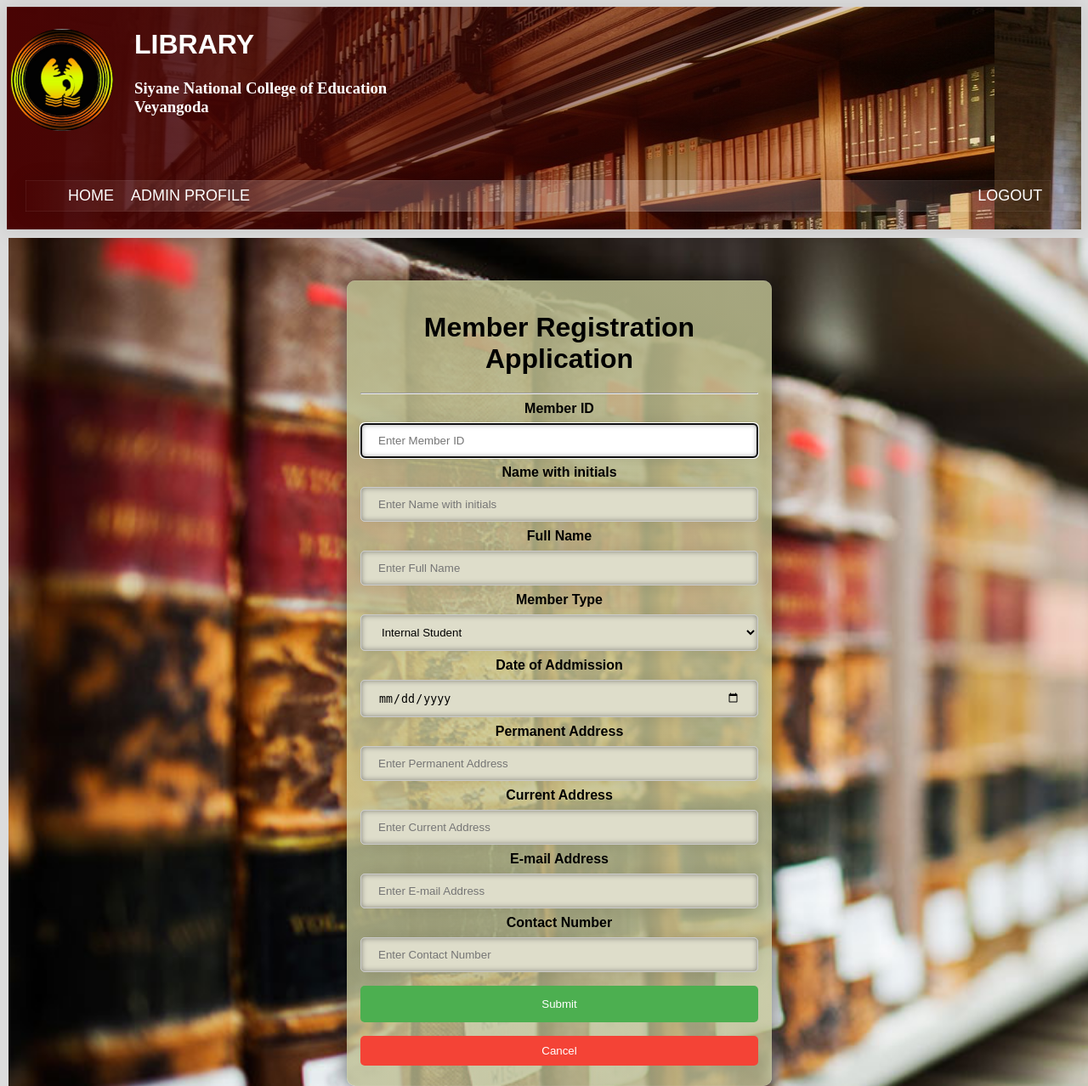
After one commit to rpldesh/Library-Management-System, a PHP site: page /admin/AddMember.php in a window 1280 px wide. The commit adds this page. Shown: the whole page at 85% size. Run offline with PHP 8.4, Linux system fonts and the light colour scheme; data that the repository does not hold is empty.

Commit message:
edited Add Member page

```diff
--- a/admin/AddBook.css
+++ b/admin/AddBook.css
@@ -21,7 +21,7 @@ header{padding:5px;  background: linear-gradient(
   }
 
 
-h1,label{font-family:Arial,Sans-serif;}
+h1,label{font-family:Arial,Suns-serif;}
 form{	z-index:7; position:relative; display:inline-block;
 		background:linear-gradient(0deg,rgba(188,189,146,0.8),rgba(204,206,154,0.8),rgba(178,179,136,0.9));
 		border-radius:10px; margin:10px 0;width:500px; float:left; transform:translate(475px,50px);
--- /dev/null
+++ b/admin/AddMember.css
@@ -0,0 +1,80 @@
+.MessageBox{display: none}
+
+body{
+    background-color:#DCDCDC;
+    background-repeat:no-repeat;
+    background-size:cover;
+    background-position:10px 280px ;
+    height:100%;
+    z-index:1;
+    background-image:url("../images/library-1.jpg") ;
+    position:relative;
+
+}
+div.logo_name{color:white;}
+
+
+img.siyanelogo{border-radius:100%; margin-right:25px; float:left; width:120px; height:120px; display:inline-block;}
+
+header{padding:5px;  background: linear-gradient(
+        to left,
+        rgba(73,4,4, 0),
+        rgba(73,4,4, 100)),url(../images/libimage.jpg);box-shadow: 0 0 25px rgba(0,0,0,0.1),inset 0 0 1px rgba(255,255,255,0.6);
+}
+
+
+h1,label{font-family:Arial,Suns-serif;}
+form{	z-index:7; position:relative; display:inline-block;
+    background:linear-gradient(0deg,rgba(188,189,146,0.8),rgba(204,206,154,0.8),rgba(178,179,136,0.9));
+    border-radius:10px; margin:10px 0;width:500px; float:left; transform:translate(400px,50px);
+    box-shadow: 0 0 25px rgba(0,0,0,0.6),inset 0 0 1px rgba(255,255,255,0.6);}
+
+input,textarea,select{
+    background-color:rgba(222,221,202,1);
+    border-radius:5px; box-shadow: 0 0 25px rgba(0,0,0,0.1),inset 0 0 6px rgba(69,69,69,0.6);
+    width:100%; padding:12px 20px; margin:8px 0; display:inline-block; border:1px solid #ccc; box-sizing:border-box;}
+button{ border-radius:5px; background-color:#4CAF50; color:white; padding:14px 20px; margin:8px 0; border:none; cursor: pointer; width:100%; }
+button:hover{opacity:0.6;}
+button.cancelbtn{width:100%; padding:10px 18px; background-color:#F44336;}
+
+
+div.container{padding:16px;}
+
+input:focus,textarea:focus,select:hover{background-color:white;}
+
+nav{
+    padding:20px 0;
+    min-width:500px;}
+nav ul{
+    margin-left:7px;
+    margin-right:1px;
+    padding-bottom:8px;
+    padding-top:8px;
+    width:93%;
+    display:inline-table;
+    transform:translate(10px,20px);
+    z-index:33;
+    background:linear-gradient(90deg,rgba(255,255,255,0)0%,rgba(255,255,255,0.2)25%,rgba(255,255,255,0.2)75%,rgba(255,255,255,0)100%);
+    box-shadow: 0 0 25px rgba(0,0,0,0.1),inset 0 0 1px rgba(255,255,255,0.6);}
+li.logout{float:right;}
+nav ul li{display:inline-block;}
+nav ul li a{padding:10px;
+    color:white;
+    font-size:18px;
+    font-family:Arial;
+    text-decoration:none;
+}
+
+
+.MessageBox{font-size: xx-large}
+nav ul li a:hover{color:orange;}
+
+
+/* bellow 2 class selectors are for message box*/
+div.MessageBox{font-size:30px; text-align:center; vertical-align:middle; display:inline-block; padding: 10px; padding-top:100px;
+    background:linear-gradient(0deg,rgba(188,189,146,1),rgba(204,206,154,1),rgba(178,179,136,1));
+    border-radius:10px; margin:10px 0;width:500px; transform:translate(-35px,50px);
+    box-shadow: 0 0 25px rgba(0,0,0,0.6),inset 0 0 1px rgba(255,255,255,0.6);
+    position:fixed; height:100px; z-index:30;}
+
+img.closeIcon{ width:50px; height:50px; z-index:31; float:right; padding-right:10px;}
--- /dev/null
+++ b/admin/AddMember.php
@@ -0,0 +1,113 @@
+<?php
+/**
+ * Created by PhpStorm.
+ * User: Dell-PC
+ * Date: 7/4/2017
+ * Time: 7:20 AM
+ */
+include("../database.php");
+include("../table.php");
+include("../member.php");
+
+$dbObj = database::getInstance();
+$dbObj->connect('localhost', 'root','','lms_db');
+
+if (isset($_POST['submit'])){
+    $msg= "Member Added Sucessfully ";
+    $id=$_POST['memberID'];
+    $member_name=$_POST['Name'];
+    $member_fullname=$_POST['fullName'];
+    $member_type=$_POST['type'];
+    $join_date=time();
+    $addmission_date=$_POST['DOA'];
+    $permanent_address=$_POST['permanentaddress'];
+    $current_address=$_POST['currentaddress'];
+    $member_email=$_POST['email'];
+    $contact_no=$_POST['contactNo'];
+    $member_status="active";
+    $member= new member();
+    $data= array("id"=>$id, "member_name"=>$member_name, "member_fullname"=>$member_fullname, "member_type"=>$member_type,"join_date"=>$join_date,"addmission_date"=>$addmission_date, "permanent_address"=>$permanent_address, "current_address"=>$current_address,"member_email"=>$member_email,"contact_no"=>$contact_no,"member_status"=>$member_status);
+    $member->bind($data);
+    $member->insert($dbObj);
+}
+
+?>
+<!DOCTYPE html>
+<html>
+<head>
+    <title>Add Member page</title>
+    <link rel = "stylesheet" href ="AddMember.css"/>
+    <style> div.MessageBox{display: none;}</style>
+
+
+</head>
+<body>
+<header>
+    <div class="head_top">
+        <div class="logo_name"><img class="siyanelogo" src="../images/siyane_logo.jpg">
+
+            <h1>LIBRARY</h1>
+            <h3>Siyane National College of Education<br />Veyangoda</h3>
+
+
+
+        </div>
+    </div>
+    <article class="backgroundimage">
+
+        <div class="bgimage">
+            <nav>
+                <ul>
+                    <li><a href="#">HOME</a></li>
+                    <li><a href="Administration%20Page.html">ADMIN PROFILE</a></li>
+                    <li class="logout"><a href="#">LOGOUT</a></li>
+                </ul>
+            </nav>
+        </div>
+    </article>
+</header>
+
+<div class="addbkform">
+    <form align="center" method="POST" action="" autocomplete="off">
+        <div class="container">
+            <h1>Member Registration Application</h1><hr />
+            <label for="id"><b>Member ID</b></label><br />
+            <input id="id" name="memberID" type="text" placeholder="Enter Member ID" required autofocus/><br />
+            <label for="memberName"><b>Name with initials</b></label><br />
+            <input id="memberName" name="Name" type="text" placeholder="Enter Name with initials" required autofocus/><br/>
+            <label for="memberFullName"><b>Full Name</b></label><br />
+            <input id="memberFullName" name="fullName" type="text" placeholder="Enter Full Name" required autofocus/><br>
+            <label for="membertype"><b>Member Type</b></label><br />
+            <select id="membertype" name="type" required><br />
+                <option value="internalStudent">Internal Student</option>
+                <option value="internshipStudent">Internship Student</option>
+                <option value="academicStaff">Academic Staff</option>
+                <option value="non-academicStaff">Non-Academic Staff</option>
+                <option value="temporaryStaff">Temporary Staff</option>
+                <option value="secondmentStaff">On-Secondment Staff</option></select>
+            <label for="doa"><b>Date of Addmission</b></label><br />
+            <input id="doa" name="DOA" type="date"/><br />
+            <label for="permanentAddress"><b>Permanent Address</b></label><br />
+            <input id="permanentAddress" name="permanentaddress" type="text" placeholder="Enter Permanent Address" required/><br />
+            <label for="currentAddress"><b>Current Address</b></label><br />
+            <input id="currentAddress" name="currentaddress" type="text" placeholder="Enter Current Address" required/><br />
+            <label for="Email"><b>E-mail Address</b></label><br />
+            <input id="Email" name="email" type="text" placeholder="Enter E-mail Address " required/><br />
+            <label for="phone"><b>Contact Number</b></label><br />
+            <input id="phome" name="contactNo" type="text" placeholder="Enter Contact Number " required/><br />
+            <button name="submit" type="submit">Submit</button>
+            <button class="cancelbtn" type="button">Cancel</button>
+        </div>
+    </form>
+</div>
+
+
+<div class = "MessageBox">
+    <?php if (isset($_POST['submit'])){ ?>
+    <style> div.MessageBox{display:inline-block ;}</style>
+    <?php } ?>
+    <?php echo $msg ?><span class="closebtn" onclick="this.parentElement.style.display='none';"> <button type="button">Close</button> </span></div>
+
+</article>
+</body>
+</html>
--- a/admin/submitNewAdmin.php
+++ b/admin/submitNewAdmin.php
@@ -55,8 +55,6 @@ $dbObj->closeConnection();
 
 
 
-
-
 <!DOCTYPE html>
 <html>
 <head>
@@ -87,7 +85,6 @@ $dbObj->closeConnection();
 
 
     <form  method="POST" action="afterAddBook.php" autocomplete="off"></form>
-
 <div class = "MessageBox"><?php echo $message ?><a href="Administration Page.html"><img class="closeIcon" src="images/closebtn.png"/></a></div>
 
 </article>
--- a/database/createTables.php
+++ b/database/createTables.php
@@ -61,7 +61,7 @@ $sql = "CREATE TABLE IF NOT EXISTS members(
         member_fullname VARCHAR(200) NOT NULL,
         member_type VARCHAR(20) NOT NULL,
         join_date VARCHAR(200) NOT NULL,
-        addmission_date DATE NOT NULL,
+        addmission_date VARCHAR (100)NOT NULL,
         permanent_address VARCHAR(300),
         current_address VARCHAR(300),
         member_email VARCHAR(100),
--- a/member.php
+++ b/member.php
@@ -10,7 +10,7 @@ class member extends table
    var $join_date=null;
    var $addmission_date=null;
    var $permanent_address=null;
-   var $currennt_address=null;
+   var $current_address=null;
    var $member_email=null;
    var $contact_no=null;
    var $member_status=null;
--- a/table.php
+++ b/table.php
@@ -35,7 +35,6 @@ abstract class table
                 $values .= "'{$this->$key}',";
             }
             $sql .= "(" . substr($keys, 0, -1) . ") Values(" . substr($values, 0, -1) . ")";
-
             return $sql;
         } elseif ($task == 'update') {
             $classAttributes = get_class_vars(get_class($this));
```
Also changed, not shown: Table Page.css (added, +105 -0 lines), Table Page.html (added, +74 -0 lines), Images/addbook.png (added), Images/addmember.png (added), Images/borrowbk.png (added), Images/closebtn.png (added), Images/issuebk.png (added), Images/renew.png (added), Images/report-icon.png (added), Images/returnbk.png (added), Images/searchbk.png (added), Images/useraccount.jpg (added), Images/viewcatelog.jpg (added).
